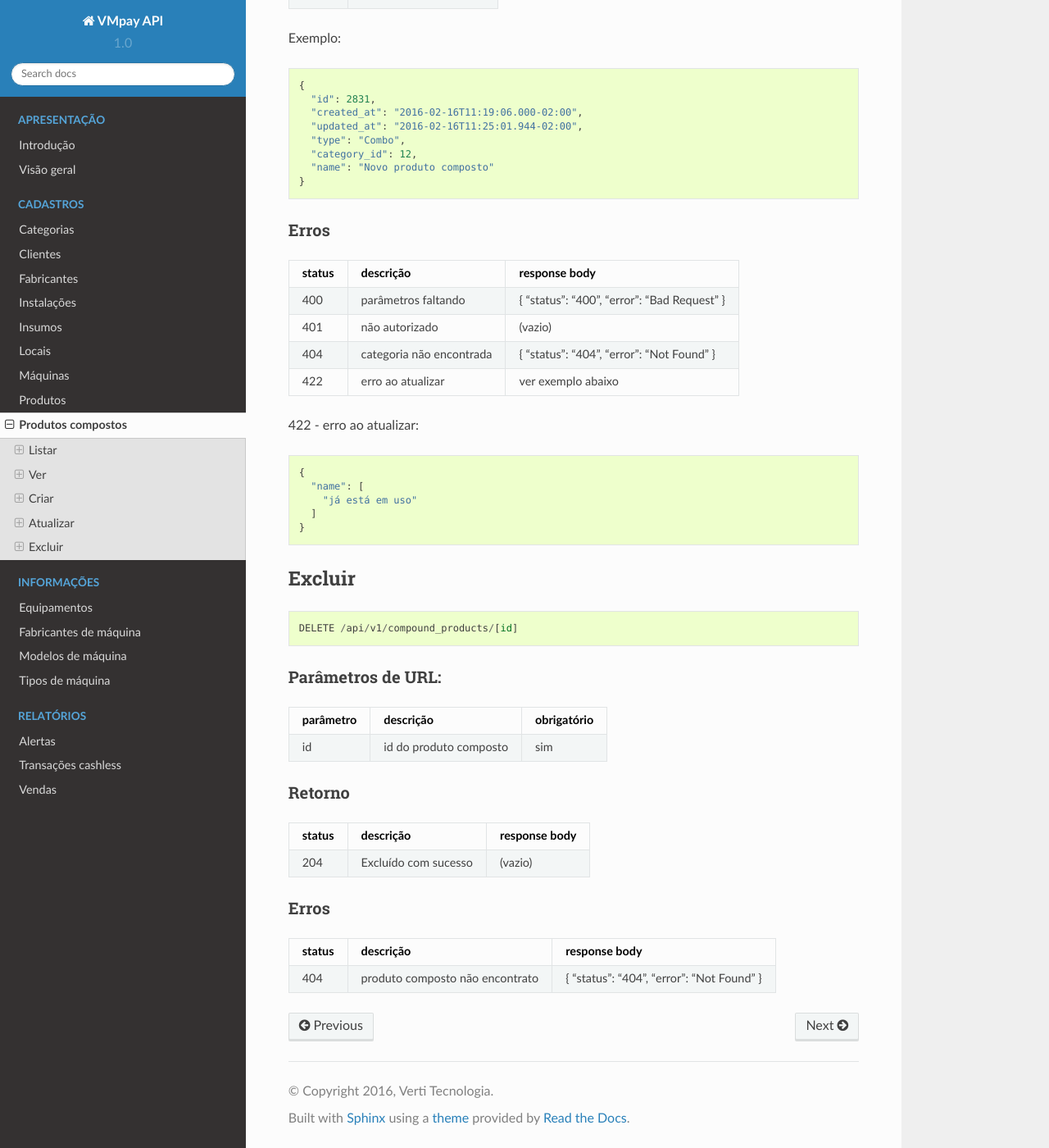
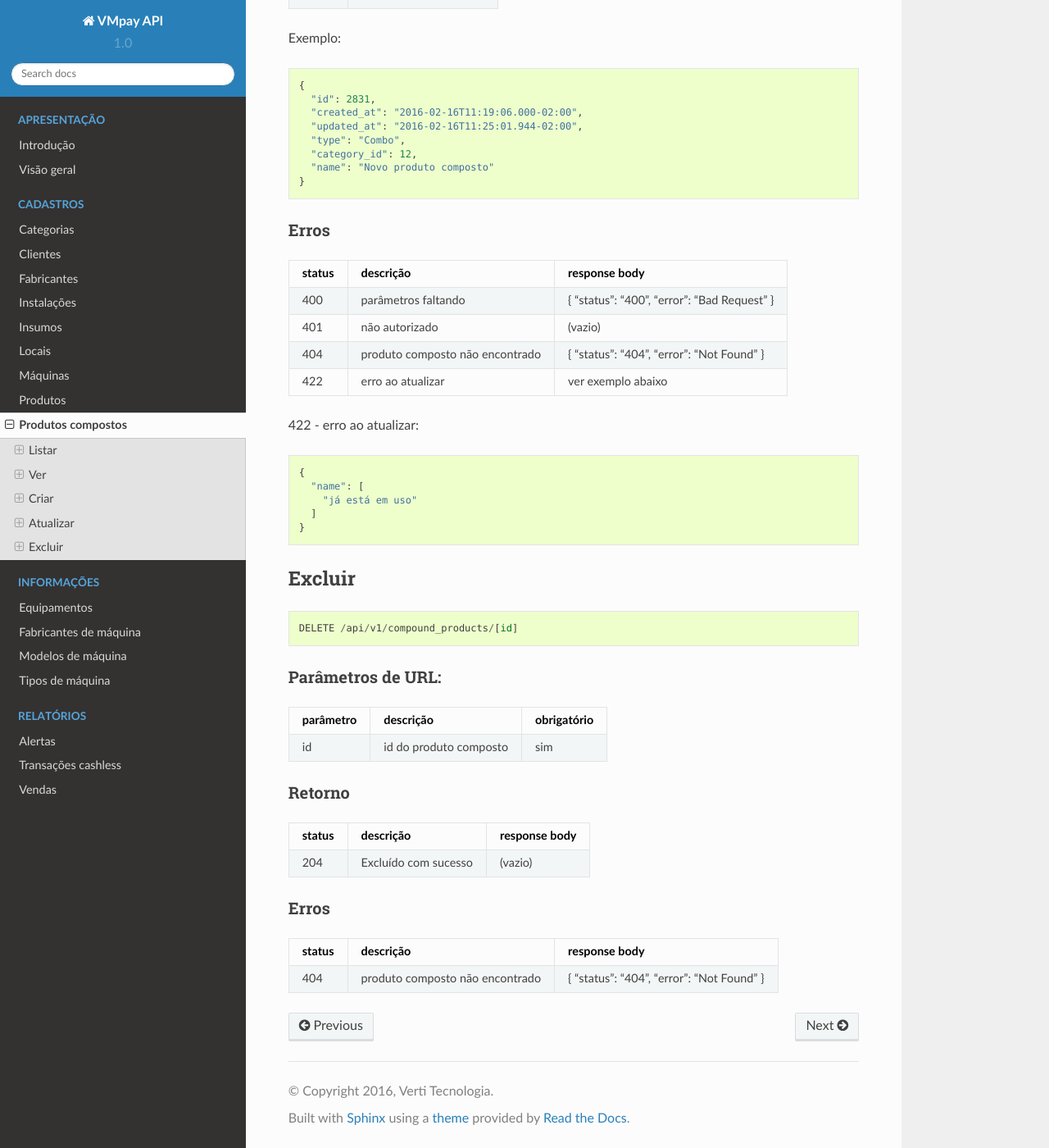
Before and after one commit to rfbezerra/vmpay_api_doc, a Sphinx documentation site: the page built from docs/source/registries/compound_product.rst, in a window 1280 px wide and 1400 px high, scrolled down 3739 px. Shown: the whole window at 82% size. Built offline with Sphinx 7.4.7 and the Read the Docs theme 2.0.0, drawn with Linux system fonts in a browser that asks for light colours; some of the changed text lies outside the part shown.

Commit message:
Correções

```diff
--- a/docs/source/registries/client.rst
+++ b/docs/source/registries/client.rst
@@ -263,7 +263,7 @@
 status      descrição                             response body
 ==========  ====================================  ====================================================
 400         parâmetros faltando                   { "status": "400", "error": "Bad Request" }
-404         categoria não encontrada              { "status": "404", "error": "Not Found" }
+404         cliente não encontrado                { "status": "404", "error": "Not Found" }
 422         erro ao atualizar                     ver exemplo abaixo
 ==========  ====================================  ====================================================
 
@@ -308,5 +308,5 @@
 ==========  ====================================  ====================================================
 status      descrição                             response body
 ==========  ====================================  ====================================================
-404         cliente não encontrada                { "status": "404", "error": "Not Found" }
+404         cliente não encontrado                { "status": "404", "error": "Not Found" }
 ==========  ====================================  ====================================================
--- a/docs/source/registries/compound_product.rst
+++ b/docs/source/registries/compound_product.rst
@@ -81,11 +81,11 @@
 Erros
 -----
 
-==========  ========================  =========================================
-status      descrição                 response body
-==========  ========================  =========================================
-404         categoria não encontrada  { "status": "404", "error": "Not Found" }
-==========  ========================  =========================================
+==========  ===============================  =========================================
+status      descrição                        response body
+==========  ===============================  =========================================
+404         produto composto não encontrado  { "status": "404", "error": "Not Found" }
+==========  ===============================  =========================================
 
 Criar
 =====
@@ -225,7 +225,7 @@
 ==========  ====================================  ====================================================
 400         parâmetros faltando                   { "status": "400", "error": "Bad Request" }
 401         não autorizado                        (vazio)
-404         categoria não encontrada              { "status": "404", "error": "Not Found" }
+404         produto composto não encontrado       { "status": "404", "error": "Not Found" }
 422         erro ao atualizar                     ver exemplo abaixo
 ==========  ====================================  ====================================================
 
@@ -271,5 +271,5 @@
 ==========  ====================================  ====================================================
 status      descrição                             response body
 ==========  ====================================  ====================================================
-404         produto composto não encontrato       { "status": "404", "error": "Not Found" }
+404         produto composto não encontrado       { "status": "404", "error": "Not Found" }
 ==========  ====================================  ====================================================
--- a/docs/source/registries/input.rst
+++ b/docs/source/registries/input.rst
@@ -88,7 +88,7 @@
 ==========  ========================  =========================================
 status      descrição                 response body
 ==========  ========================  =========================================
-404         categoria não encontrada  { "status": "404", "error": "Not Found" }
+404         insumo não encontrado     { "status": "404", "error": "Not Found" }
 ==========  ========================  =========================================
 
 Criar
@@ -231,7 +231,7 @@
 ==========  ====================================  ====================================================
 400         parâmetros faltando                   { "status": "400", "error": "Bad Request" }
 401         não autorizado                        (vazio)
-404         categoria não encontrada              { "status": "404", "error": "Not Found" }
+404         insumo não encontrado                 { "status": "404", "error": "Not Found" }
 422         erro ao atualizar                     ver exemplo abaixo
 ==========  ====================================  ====================================================
 
@@ -276,5 +276,5 @@
 ==========  ====================================  ====================================================
 status      descrição                             response body
 ==========  ====================================  ====================================================
-404         categoria não encontrada              { "status": "404", "error": "Not Found" }
+404         insumo não encontrado                 { "status": "404", "error": "Not Found" }
 ==========  ====================================  ====================================================
--- a/docs/source/registries/location.rst
+++ b/docs/source/registries/location.rst
@@ -113,7 +113,7 @@
 ==========  ========================  =========================================
 status      descrição                 response body
 ==========  ========================  =========================================
-404         categoria não encontrada  { "status": "404", "error": "Not Found" }
+404         local não encontrado      { "status": "404", "error": "Not Found" }
 ==========  ========================  =========================================
 
 Criar
@@ -276,7 +276,7 @@
 ==========  ====================================  ====================================================
 400         parâmetros faltando                   { "status": "400", "error": "Bad Request" }
 401         não autorizado                        (vazio)
-404         categoria não encontrada              { "status": "404", "error": "Not Found" }
+404         local não encontrado                  { "status": "404", "error": "Not Found" }
 422         erro ao atualizar                     ver exemplo abaixo
 ==========  ====================================  ====================================================
 
@@ -322,5 +322,5 @@
 ==========  ====================================  ====================================================
 status      descrição                             response body
 ==========  ====================================  ====================================================
-404         categoria não encontrada              { "status": "404", "error": "Not Found" }
+404         local não encontrado                  { "status": "404", "error": "Not Found" }
 ==========  ====================================  ====================================================
--- a/docs/source/registries/machine.rst
+++ b/docs/source/registries/machine.rst
@@ -96,7 +96,7 @@
 ==========  ========================  =========================================
 status      descrição                 response body
 ==========  ========================  =========================================
-404         categoria não encontrada  { "status": "404", "error": "Not Found" }
+404         máquina não encontrada    { "status": "404", "error": "Not Found" }
 ==========  ========================  =========================================
 
 Criar
@@ -236,7 +236,7 @@
 ==========  ====================================  ====================================================
 400         parâmetros faltando                   { "status": "400", "error": "Bad Request" }
 401         não autorizado                        (vazio)
-404         categoria não encontrada              { "status": "404", "error": "Not Found" }
+404         máquina não encontrada                { "status": "404", "error": "Not Found" }
 422         erro ao atualizar                     ver exemplo abaixo
 ==========  ====================================  ====================================================
 
@@ -282,5 +282,5 @@
 ==========  ====================================  ====================================================
 status      descrição                             response body
 ==========  ====================================  ====================================================
-404         categoria não encontrada              { "status": "404", "error": "Not Found" }
+404         máquina não encontrada                { "status": "404", "error": "Not Found" }
 ==========  ====================================  ====================================================
--- a/docs/source/registries/product.rst
+++ b/docs/source/registries/product.rst
@@ -101,7 +101,7 @@
 ==========  ========================  =========================================
 status      descrição                 response body
 ==========  ========================  =========================================
-404         categoria não encontrada  { "status": "404", "error": "Not Found" }
+404         produto não encontrado    { "status": "404", "error": "Not Found" }
 ==========  ========================  =========================================
 
 Criar
@@ -247,7 +247,7 @@
 ==========  ====================================  ====================================================
 400         parâmetros faltando                   { "status": "400", "error": "Bad Request" }
 401         não autorizado                        (vazio)
-404         categoria não encontrada              { "status": "404", "error": "Not Found" }
+404         produto não encontrado                { "status": "404", "error": "Not Found" }
 422         erro ao atualizar                     ver exemplo abaixo
 ==========  ====================================  ====================================================
 
@@ -293,7 +293,7 @@
 ==========  ====================================  ====================================================
 status      descrição                             response body
 ==========  ====================================  ====================================================
-404         categoria não encontrada              { "status": "404", "error": "Not Found" }
+404         produto não encontrado                { "status": "404", "error": "Not Found" }
 ==========  ====================================  ====================================================
 
 API obsoleta
```
